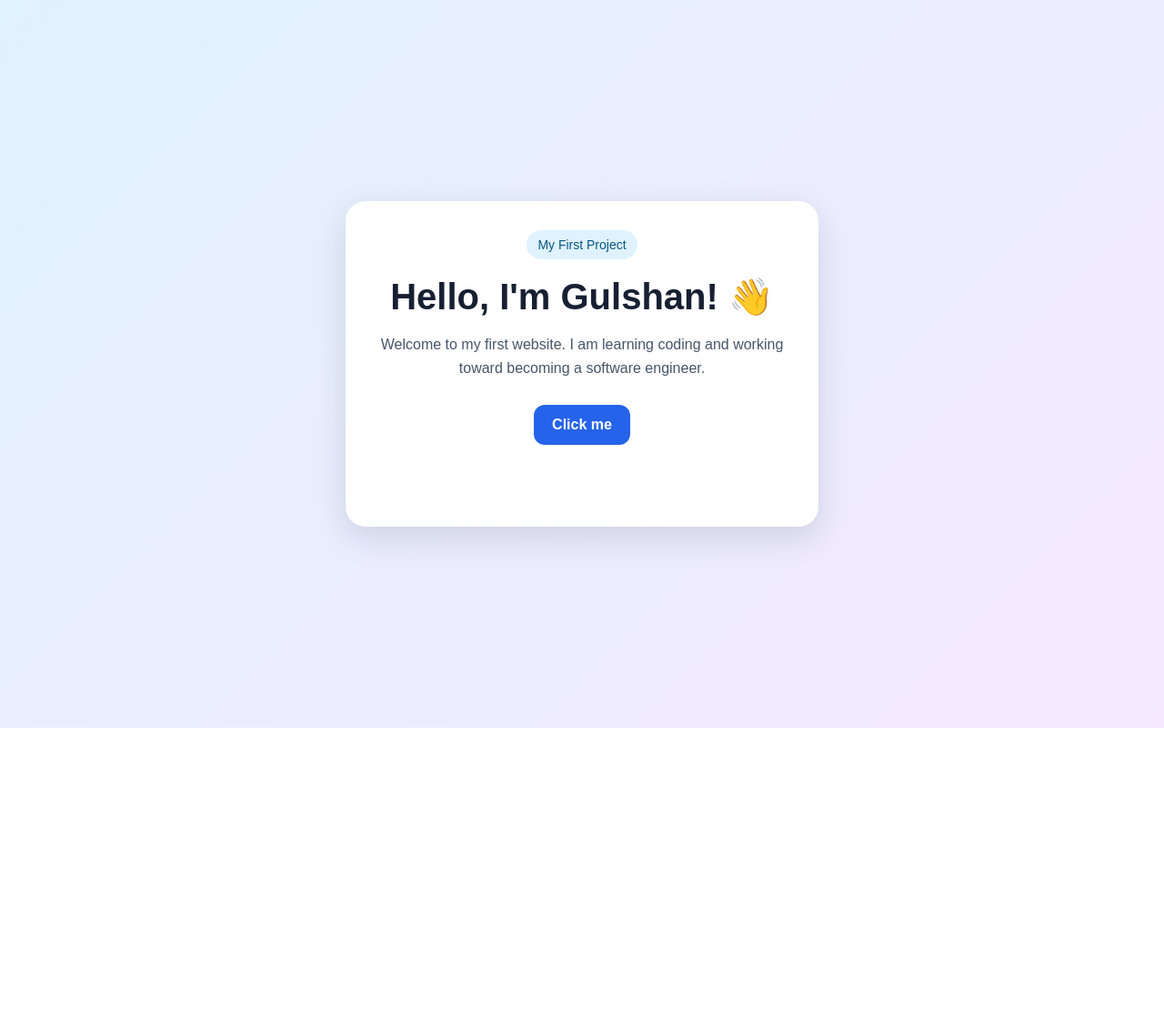
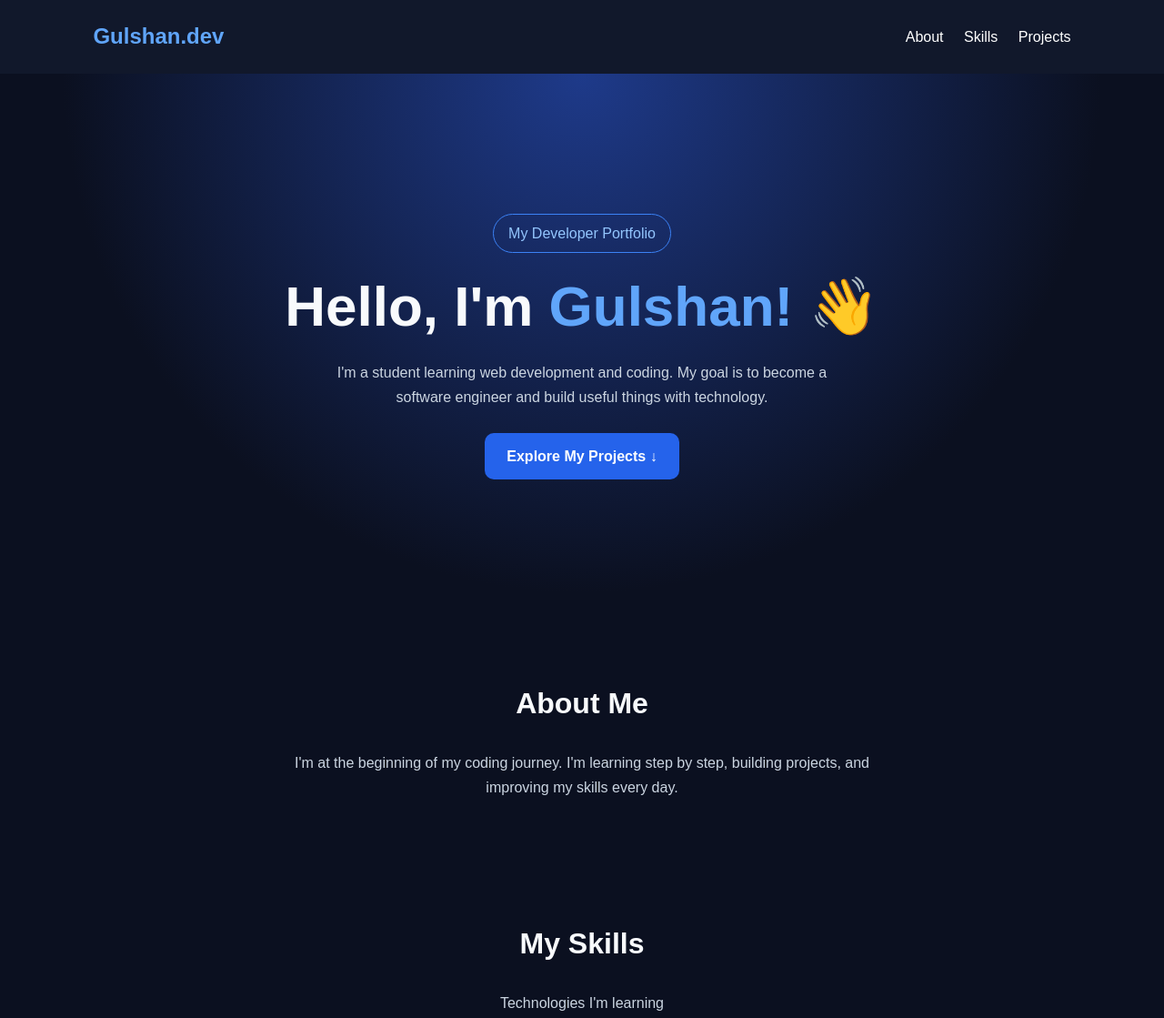
Before and after one commit to GulshanRaj08/My-first-project, a plain HTML site: page index.html in a window 1280 px wide. Shown: the top 1119 px of the page at 91% size. Before the commit the page ends 800 px from the top, so only its background shows below. Drawn offline with Linux system fonts and the light colour scheme.

Commit message:
professional portfolio
Created my first professional portfolio website using HTML, CSS, and JavaScript. This project is part of my journey to become a software engineer.

```diff
--- a/index.html
+++ b/index.html
@@ -1,65 +1,248 @@
+
 <!DOCTYPE html>
 <html lang="en">
 <head>
 <meta charset="UTF-8">
 <meta name="viewport" content="width=device-width, initial-scale=1.0">
-  <title>Gulshan's First Website</title>
+<title>Gulshan | Developer Portfolio</title>
+
 <style>
-    * { box-sizing: border-box; }
+* {
+  margin: 0;
+  padding: 0;
+  box-sizing: border-box;
+}
+
+html {
+  scroll-behavior: smooth;
+}
+
 body {
-      margin: 0;
-      min-height: 100vh;
+  font-family: Arial, sans-serif;
+  background: #0b1020;
+  color: #f8fafc;
+  line-height: 1.7;
+}
+
+nav {
+  display: flex;
+  justify-content: space-between;
+  align-items: center;
+  padding: 20px 8%;
+  background: #11182b;
+  position: sticky;
+  top: 0;
+}
+
+.logo {
+  color: #60a5fa;
+  font-size: 24px;
+  font-weight: bold;
+}
+
+nav a {
+  color: white;
+  text-decoration: none;
+  margin-left: 18px;
+}
+
+nav a:hover {
+  color: #60a5fa;
+}
+
+.hero {
+  min-height: 75vh;
+  display: flex;
+  flex-direction: column;
+  justify-content: center;
+  align-items: center;
+  text-align: center;
+  padding: 60px 20px;
+  background: radial-gradient(circle at top, #1e3a8a, #0b1020 65%);
+}
+
+.tag {
+  color: #93c5fd;
+  border: 1px solid #3b82f6;
+  border-radius: 30px;
+  padding: 7px 16px;
+}
+
+h1 {
+  font-size: clamp(36px, 8vw, 62px);
+  margin: 22px 0;
+  line-height: 1.2;
+}
+
+h1 span {
+  color: #60a5fa;
+}
+
+.hero p {
+  color: #cbd5e1;
+  max-width: 550px;
+  margin-bottom: 25px;
+}
+
+.btn {
+  display: inline-block;
+  background: #2563eb;
+  color: white;
+  padding: 12px 24px;
+  border-radius: 10px;
+  text-decoration: none;
+  font-weight: bold;
+  transition: 0.3s;
+}
+
+.btn:hover {
+  background: #3b82f6;
+  transform: translateY(-3px);
+}
+
+section {
+  padding: 65px 8%;
+  text-align: center;
+}
+
+section h2 {
+  font-size: 32px;
+  margin-bottom: 25px;
+}
+
+.intro {
+  color: #cbd5e1;
+  max-width: 650px;
+  margin: auto;
+}
+
+.skills, .projects {
   display: grid;
-      place-items: center;
-      padding: 24px;
-      font-family: Arial, sans-serif;
-      color: #172033;
-      background: linear-gradient(135deg, #e0f2fe, #f5e8ff);
+  grid-template-columns: repeat(auto-fit, minmax(130px, 1fr));
+  gap: 16px;
+  max-width: 850px;
+  margin: 30px auto 0;
 }
-    main {
-      width: min(100%, 520px);
-      padding: 32px 24px;
+
+.card {
+  background: #151e32;
+  border: 1px solid #263650;
+  padding: 24px 16px;
+  border-radius: 15px;
+  transition: 0.3s;
+}
+
+.card:hover {
+  border-color: #60a5fa;
+  transform: translateY(-5px);
+}
+
+.card p {
+  color: #cbd5e1;
+  font-size: 14px;
+  margin: 10px 0 18px;
+}
+
+footer {
   text-align: center;
-      background: white;
-      border-radius: 22px;
-      box-shadow: 0 12px 35px rgba(30, 41, 59, 0.14);
+  padding: 25px;
+  color: #94a3b8;
+  background: #11182b;
 }
-    .badge {
-      display: inline-block;
-      padding: 8px 12px;
-      border-radius: 999px;
-      color: #075985;
-      background: #e0f2fe;
-      font-size: 14px;
+
+@media (max-width: 480px) {
+  nav {
+    padding: 16px 5%;
   }
-    h1 { margin: 18px 0 12px; font-size: clamp(28px, 7vw, 40px); }
-    p { line-height: 1.6; color: #475569; }
-    button {
-      margin-top: 12px;
-      border: 0;
-      border-radius: 12px;
-      padding: 13px 20px;
-      color: white;
-      background: #2563eb;
-      font-size: 16px;
-      font-weight: 700;
-      cursor: pointer;
+
+  nav a {
+    margin-left: 8px;
+    font-size: 13px;
   }
-    #message { min-height: 26px; color: #166534; font-weight: 700; }
+
+  section {
+    padding: 50px 6%;
+  }
+}
 </style>
 </head>
+
 <body>
-  <main>
-    <span class="badge">My First Project</span>
-    <h1>Hello, I'm Gulshan! 👋</h1>
-    <p>Welcome to my first website. I am learning coding and working toward becoming a software engineer.</p>
-    <button id="helloButton">Click me</button>
-    <p id="message" aria-live="polite"></p>
-  </main>
-  <script>
-    document.getElementById("helloButton").addEventListener("click", function () {
-      document.getElementById("message").textContent = "Great job! My first JavaScript button works! 🚀";
-    });
-  </script>
+
+<nav>
+  <div class="logo">Gulshan.dev</div>
+  <div>
+    <a href="#about">About</a>
+    <a href="#skills">Skills</a>
+    <a href="#projects">Projects</a>
+  </div>
+</nav>
+
+<header class="hero">
+  <span class="tag">My Developer Portfolio</span>
+  <h1>Hello, I'm <span>Gulshan!</span> 👋</h1>
+  <p>
+    I'm a student learning web development and coding.
+    My goal is to become a software engineer and build
+    useful things with technology.
+  </p>
+  <a class="btn" href="#projects">Explore My Projects ↓</a>
+</header>
+
+<section id="about">
+  <h2>About Me</h2>
+  <p class="intro">
+    I'm at the beginning of my coding journey.
+    I'm learning step by step, building projects,
+    and improving my skills every day.
+  </p>
+</section>
+
+<section id="skills">
+  <h2>My Skills</h2>
+  <p class="intro">Technologies I'm learning</p>
+
+  <div class="skills">
+    <div class="card">🌐<h3>HTML</h3></div>
+    <div class="card">🎨<h3>CSS</h3></div>
+    <div class="card">⚡<h3>JavaScript</h3></div>
+    <div class="card">🐍<h3>Python</h3></div>
+  </div>
+</section>
+
+<section id="projects">
+  <h2>My Projects</h2>
+
+  <div class="projects">
+    <div class="card">
+      <h3>My First Website</h3>
+      <p>A responsive website built with HTML and CSS.</p>
+      <span class="tag">HTML · CSS</span>
+    </div>
+
+    <div class="card">
+      <h3>More Coming Soon</h3>
+      <p>I'm learning new skills to build more projects.</p>
+      <span class="tag">Learning</span>
+    </div>
+  </div>
+</section>
+
+<section id="contact">
+  <h2>Let's Connect</h2>
+  <p class="intro">
+    Thanks for visiting my portfolio!
+    I'm excited to keep learning and building.
+  </p>
+  <br>
+  <a class="btn" href="https://github.com/GulshanRaj08">
+    Visit My GitHub
+  </a>
+</section>
+
+<footer>
+  <p>Made with ❤️ by Gulshan | 2026</p>
+</footer>
+
 </body>
   </html>
```
Lines whose indentation alone changed are shown as unchanged.
